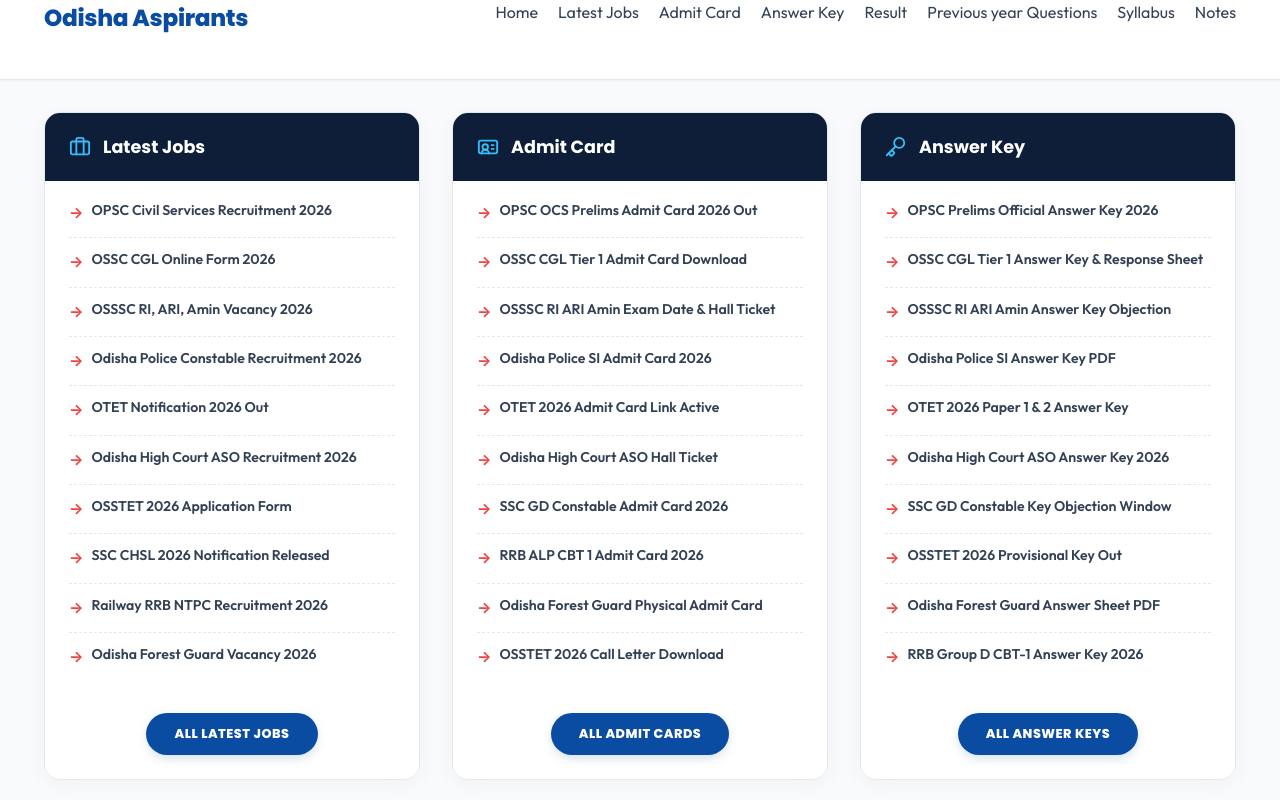
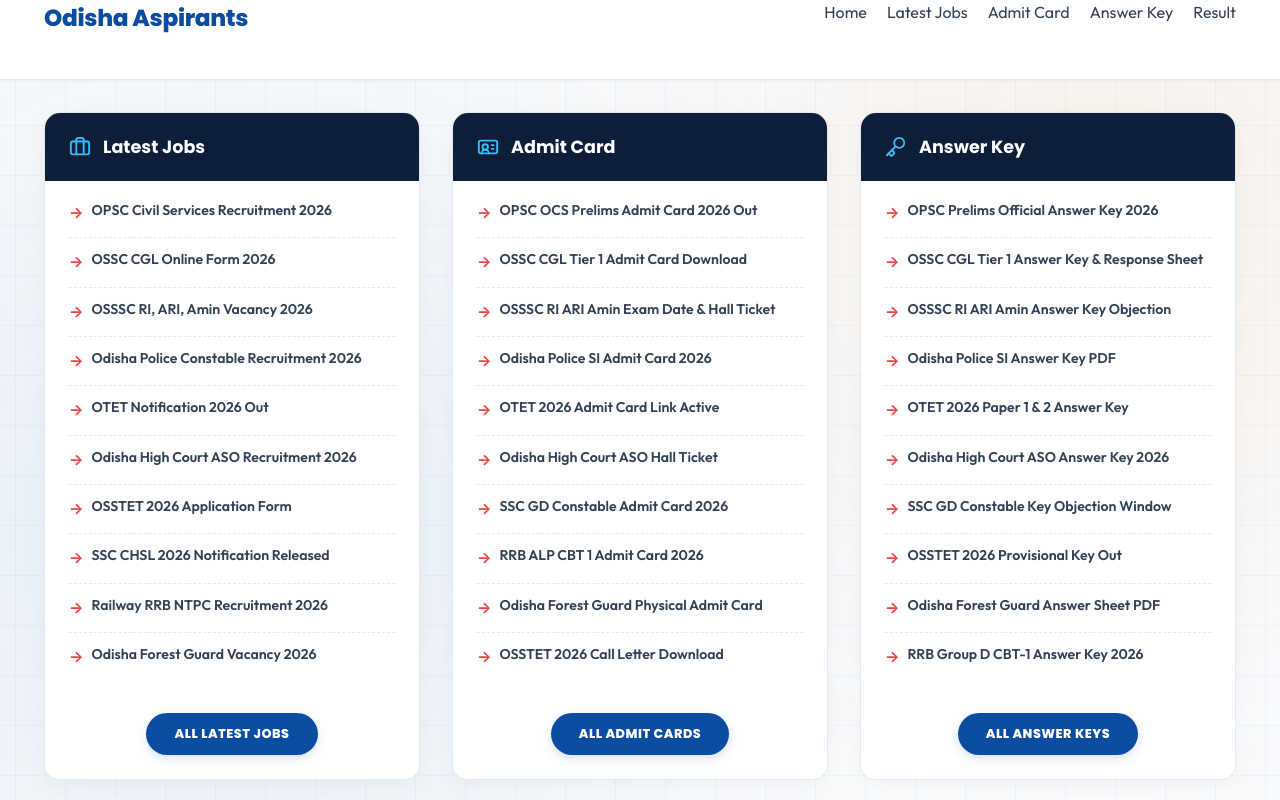
Before and after one commit to rusikakisku-jpg/odishaaspirants, a Next.js app: page / in a window 1280 px wide. Shown: the top 800 px of the page. Built offline with nearby package versions, Linux system fonts and the light colour scheme.

Commit message:
Match exact odishaaspirants.com UI header navigation and background ambient mesh blobs

```diff
--- a/src/app/globals.css
+++ b/src/app/globals.css
@@ -29,6 +29,48 @@
   font-family: 'Poppins', sans-serif;
 }
 
+/* Global Background Mesh Container & Glowing Ambient Blobs */
+.bg-mesh-container {
+  position: fixed;
+  top: 0;
+  left: 0;
+  width: 100vw;
+  height: 100vh;
+  background-image:
+    linear-gradient(rgba(226, 232, 240, 0.4) 1px, transparent 1px),
+    linear-gradient(90deg, rgba(226, 232, 240, 0.4) 1px, transparent 1px);
+  background-size: 50px 50px;
+  background-position: center center;
+  z-index: -2;
+  pointer-events: none;
+}
+
+.glow-blob-1 {
+  position: fixed;
+  top: -10%;
+  right: -10%;
+  width: 600px;
+  height: 600px;
+  background: rgba(255, 122, 0, 0.08);
+  border-radius: 50%;
+  filter: blur(140px);
+  z-index: -1;
+  pointer-events: none;
+}
+
+.glow-blob-2 {
+  position: fixed;
+  bottom: -10%;
+  left: -10%;
+  width: 700px;
+  height: 700px;
+  background: rgba(11, 76, 163, 0.08);
+  border-radius: 50%;
+  filter: blur(150px);
+  z-index: -1;
+  pointer-events: none;
+}
+
 /* Custom Scrollbar */
 ::-webkit-scrollbar {
   width: 8px;
--- a/src/app/layout.tsx
+++ b/src/app/layout.tsx
@@ -16,6 +16,9 @@
   return (
     <html lang="en">
       <body className="antialiased">
+        <div className="bg-mesh-container"></div>
+        <div className="glow-blob-1"></div>
+        <div className="glow-blob-2"></div>
         <Header />
         <main style={{ minHeight: 'calc(100vh - 380px)' }}>
           {children}
--- a/src/components/Header.tsx
+++ b/src/components/Header.tsx
@@ -25,9 +25,6 @@
     { label: 'Admit Card', href: '/jobs?cat=admit', key: 'admit', icon: IdCard },
     { label: 'Answer Key', href: '/jobs?cat=key', key: 'key', icon: Key },
     { label: 'Result', href: '/jobs?cat=result', key: 'result', icon: GraduationCap },
-    { label: 'Previous year Questions', href: '/pyq', key: 'pyq', icon: FileText },
-    { label: 'Syllabus', href: '/syllabus', key: 'syllabus', icon: Book },
-    { label: 'Notes', href: '/notes', key: 'notes', icon: FileText },
   ];
 
   const isNavActive = (itemHref: string) => {
```
